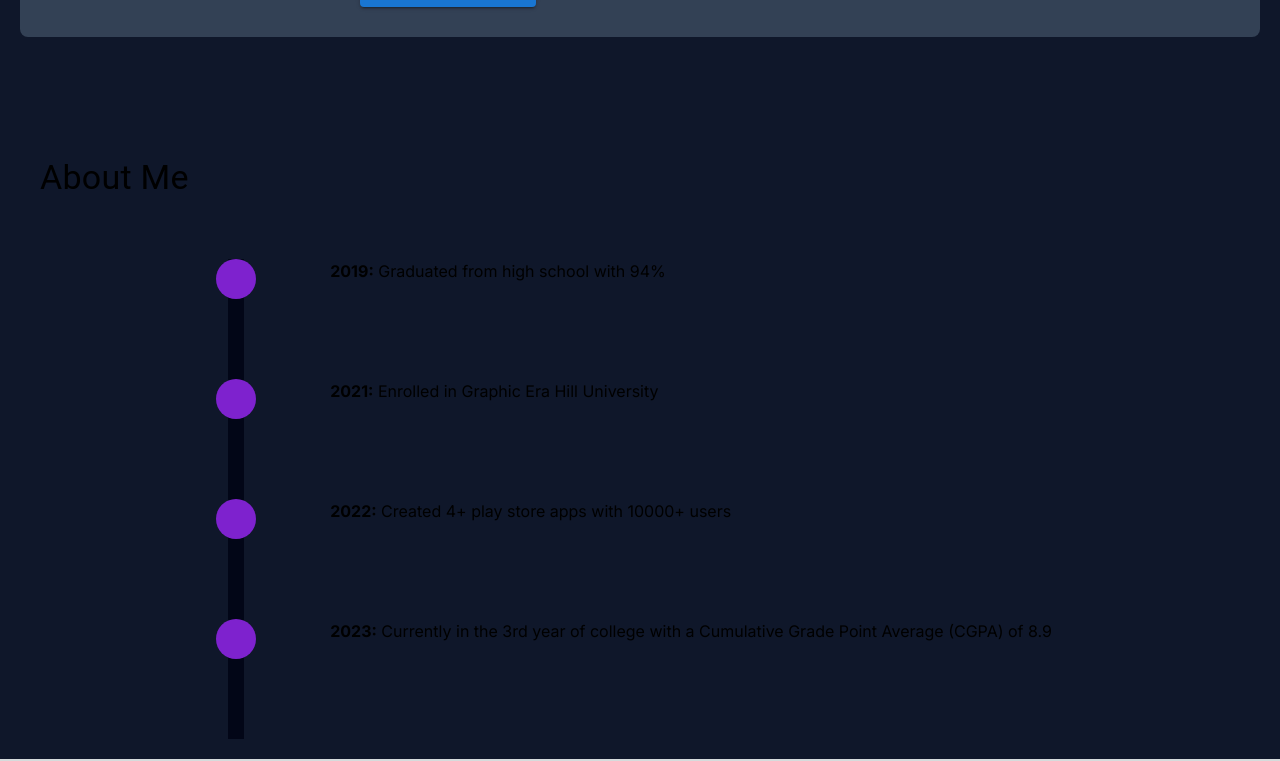
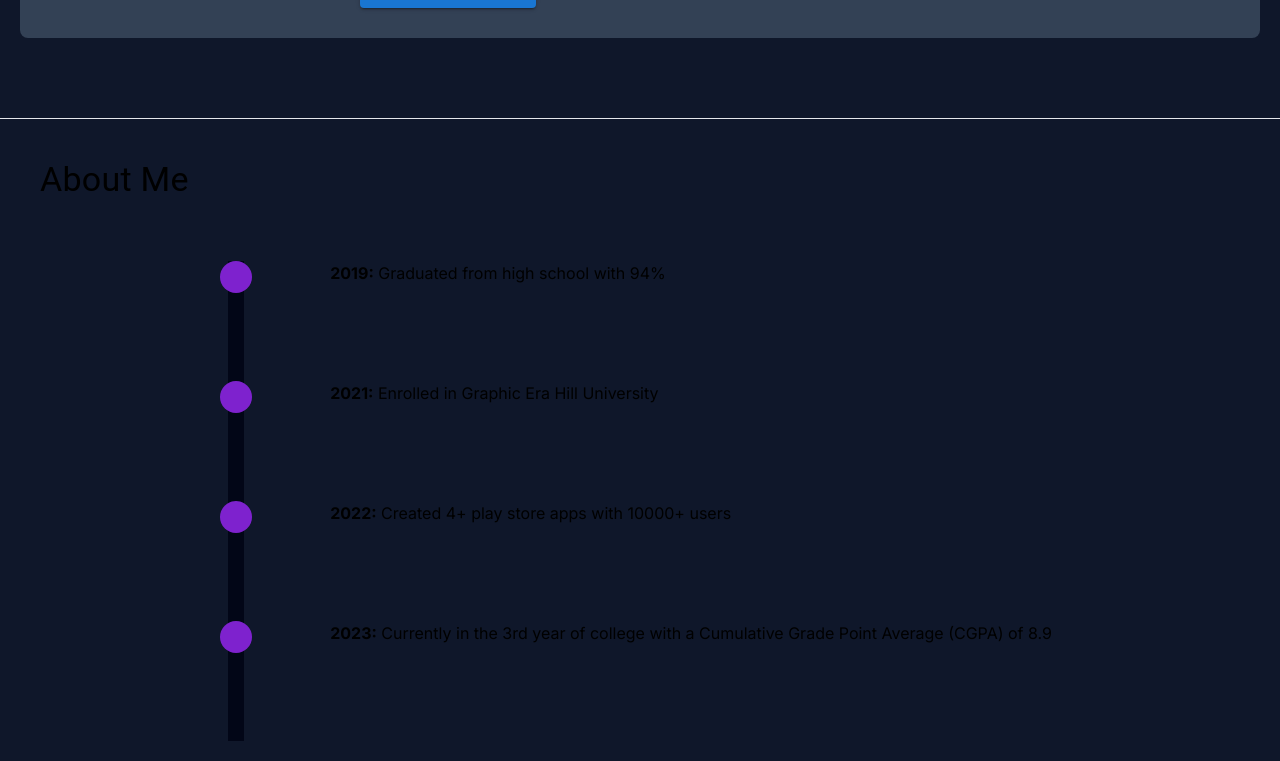
Before and after one commit to Nitin-Rana1/nitin-rana, a Next.js app: page / in a window 1280 px wide. Shown: the part 1785-2546 px from the top of the page. Built offline with nearby package versions, Linux system fonts and the light colour scheme.

Commit message:
minor tweak

```diff
--- a/app/page.tsx
+++ b/app/page.tsx
@@ -76,7 +76,9 @@ export default function Home() {
     //make main a grid and align the children to the middle
     <main className="bg-slate-900">
       <LandingPage />
+      <hr />
       <Projects projects={projectsList} />
+      <hr />
       <AboutMe />
     </main>
   );
--- a/components/AboutMe.tsx
+++ b/components/AboutMe.tsx
@@ -2,15 +2,15 @@ import { Typography } from "@mui/material";
 export default function AboutMe() {
   return (
     <main className="p-5 ">
-      <Typography variant="h4" component="h2" className="p-5 font-bold">
+      <Typography variant="h4" component="h2" className="p-5 font-bold mt-10">
         About Me
       </Typography>
       <section className="flex justify-between  xl:mr-52 xl:mt-10 xl:ml-52">
         <div className="h-[60vh] w-4 grid justify-between bg-slate-950 relative ">
-          <div className="h-10 w-10 rounded-full relative  -left-3 bg-purple-700"></div>
-          <div className="h-10 w-10 rounded-full relative  -left-3 bg-purple-700"></div>
-          <div className="h-10 w-10 rounded-full relative  -left-3 bg-purple-700"></div>
-          <div className="h-10 w-10 rounded-full relative  -left-3 bg-purple-700"></div>
+          <div className="h-8 w-8 rounded-full relative  -left-2 bg-purple-700"></div>
+          <div className="h-8 w-8 rounded-full relative  -left-2 bg-purple-700"></div>
+          <div className="h-8 w-8 rounded-full relative  -left-2 bg-purple-700"></div>
+          <div className="h-8 w-8 rounded-full relative  -left-2 bg-purple-700"></div>
         </div>
         <div className="grid ml-10">
           <div>
--- a/components/LandingPage.tsx
+++ b/components/LandingPage.tsx
@@ -6,12 +6,12 @@ export default function LandingPage() {
   return (
     // <section className="w-11/12 h-auto xl:w-10/12 xl:h-4/6 bg-slate-700  p-5 xl:flex xl:flex-row-reverse overflow-hidden">
     <section className="w-screen h-screen  grid place-items-center overflow-hidden ">
-      <section className="w-11/12  xl:w-10/12 xl:h-4/6 bg-slate-700  p-5 xl:flex xl:flex-row-reverse overflow-hidden rounded-lg">
+      <section className="w-11/12 h-5/6  xl:w-10/12 xl:h-4/6 bg-slate-700  p-5 xl:flex xl:flex-row-reverse overflow-hidden rounded-lg">
         <div className="flex justify-center  xl:w-full xl:h-full">
-          <div className="pl-6 relative w-2/5 mb-5 aspect-square md:w-2/6 xl:w-2/3 xl:h-full xl:pb-0">
+          <div className="pl-6 relative w-2/4 mb-5 aspect-square md:w-2/6 xl:w-2/3 xl:h-full xl:pb-0">
             <Image
               alt="nitin photo sq"
-              src={"/imgs/nin_sq.jpg"}
+              src={"/imgs/nin_sq2.jpg"}
               fill
               // sizes="100vw"
               style={{
--- a/components/Projects.tsx
+++ b/components/Projects.tsx
@@ -49,7 +49,7 @@ export default function Projects({ projects }: { projects: Project[] }) {
   return (
     // <main className="w-screen h-screen overflow-scroll">
     <main>
-      <Typography variant="h4" component="h2" className="p-5 font-bold">
+      <Typography variant="h4" component="h2" className="p-5 font-bold mt-10">
         Projects
       </Typography>
       {projects.map((project, index) => (
```
Also changed, not shown: public/imgs/nin_sq2.jpg (added).
